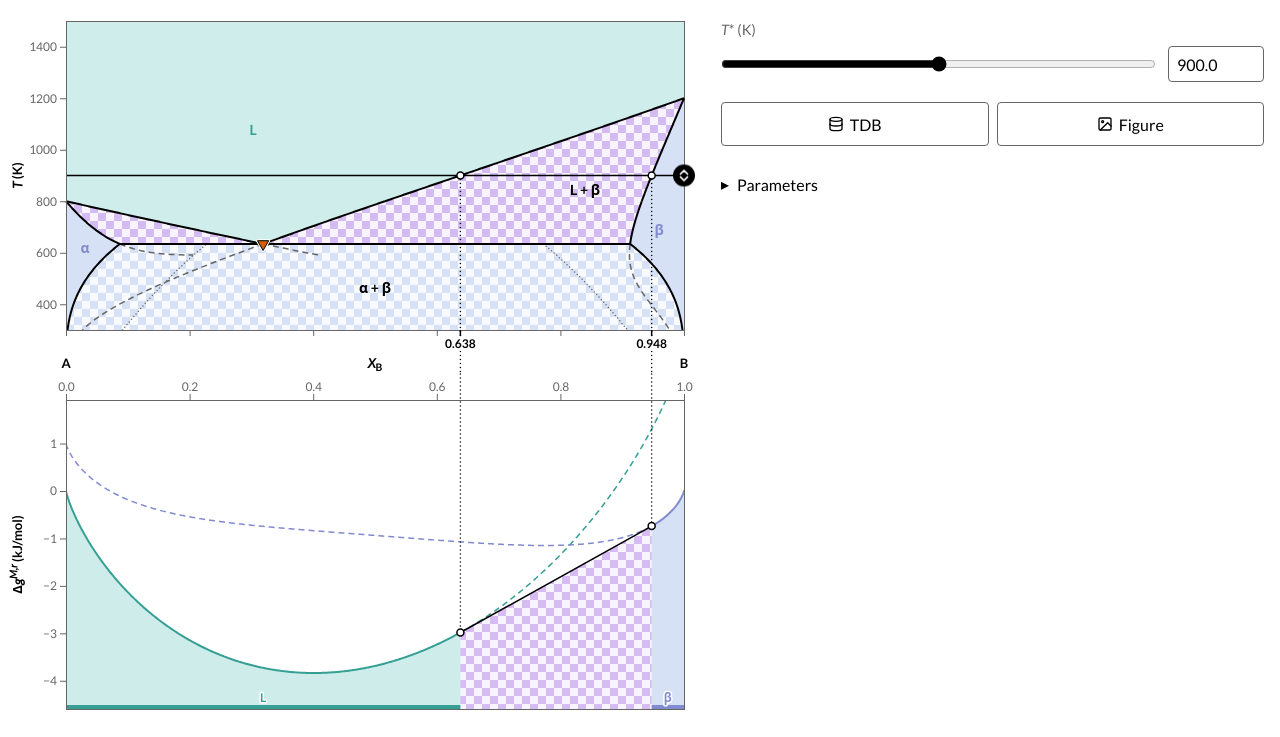
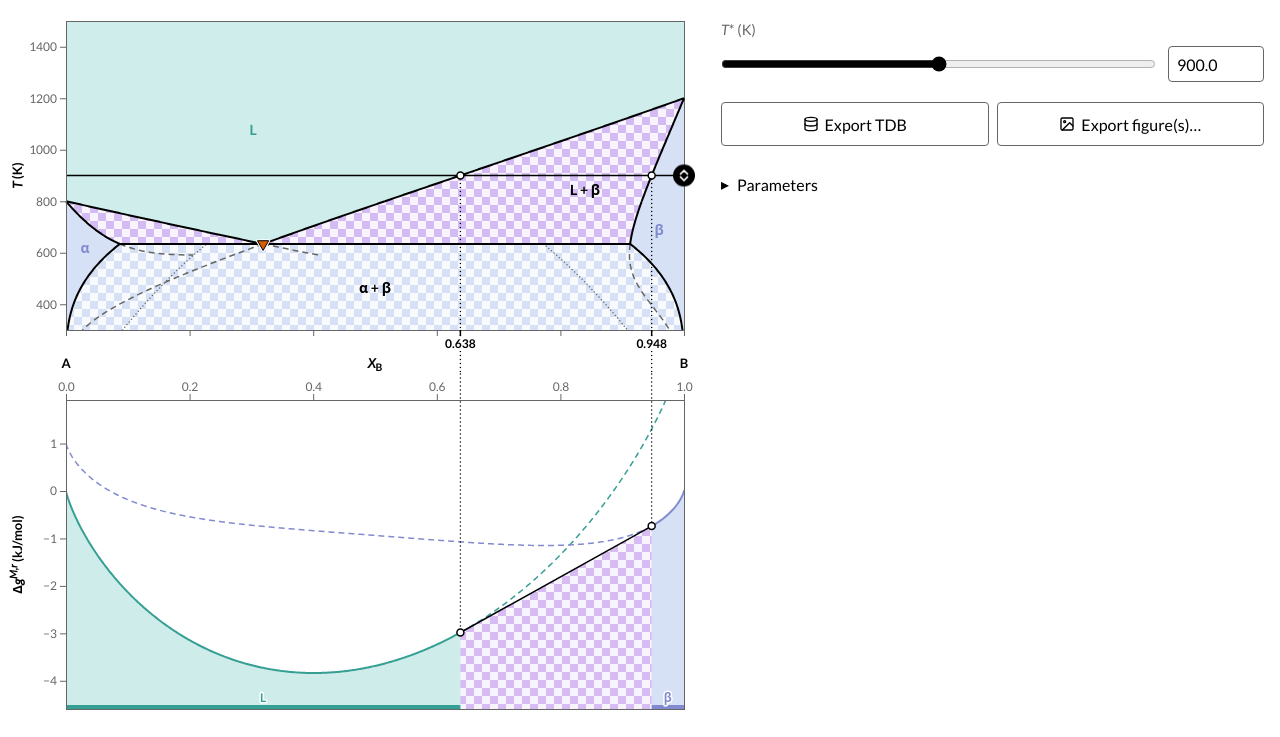
Before and after one commit to d2r2group/ThermoBRIDGE, a website built with Vite: page index.html in a window 1280 px wide. Shown: the part 63-800 px from the top of the page. Built offline with nearby package versions, Linux system fonts and the light colour scheme.

Commit message:
Rename the export buttons to Export TDB and Export figure(s)…, add download icons to the SVG and PNG menu items, and name the current cut's temperature in the Figure menu.

```diff
--- a/src/main.ts
+++ b/src/main.ts
@@ -50,8 +50,8 @@ probe.remove();
 // the plots, fitted to the window's height, with the α mode's pad over the lower one's box (phase
 // 17), and a column beside them where it has 19rem, or below them otherwise: the cut input (in the
 // α mode, the α values in its place), the lever readout (while the lever rule is on), the readout
-// (for screen readers only), the export row (TDB and Figure, §9 phase 20) and the Parameters
-// panel. The footer follows, after <main>.
+// (for screen readers only), the export row (Export TDB and Export figure(s), §9 phase 20) and
+// the Parameters panel. The footer follows, after <main>.
 const header = document.createElement("header");
 const mainRow = document.createElement("div");
 mainRow.className = "main-row";
--- a/src/styles/parameters.css
+++ b/src/styles/parameters.css
@@ -290,6 +290,11 @@
 /* The export row above the panel (plan §9 phase 20): TDB and Figure share its width, and Figure's
    menu of formats opens under it. */
 .export-row {
+  /* A container, for the narrow rules below; lifted, as containment makes it a stacking
+     context, so that Figure's menu stays over the panel after it. */
+  container-type: inline-size;
+  position: relative;
+  z-index: 2;
   display: grid;
   grid-template-columns: repeat(2, minmax(0, 1fr));
   gap: 0.5rem;
@@ -313,6 +318,20 @@
   flex: none;
 }
 
+/* Too narrow for an icon beside "Export figure(s)…": the labels alone, and on the narrowest
+   phones less padding. */
+@container (max-width: 23rem) {
+  .export-row .btn .icon {
+    display: none;
+  }
+}
+
+@container (max-width: 19rem) {
+  .export-row .btn {
+    padding: 0 0.25rem;
+  }
+}
+
 .figure-box {
   position: relative;
 }
@@ -321,9 +340,9 @@
   position: absolute;
   top: calc(100% + 0.25rem);
   right: 0;
-  /* At least the button's width, and room for three plot sizes in a row, growing leftwards. */
+  /* At least the button's width, and room for the two cuts in a row, growing leftwards. */
   box-sizing: border-box;
-  width: max(100%, min(17rem, calc(100vw - 2rem)));
+  width: max(100%, min(18.5rem, calc(100vw - 2rem)));
   z-index: 1;
   display: grid;
   padding: 0.25rem;
@@ -354,8 +373,14 @@
   border-bottom: 1px solid var(--muted);
 }
 
+/* Sized to their text, as Current cut also names its T, which wraps under it if the menu is too
+   narrow. */
 .figure-menu .choice.cuts {
-  grid-template-columns: repeat(2, minmax(0, 1fr));
+  grid-template-columns: repeat(2, auto);
+}
+
+.figure-menu .choice.cuts button {
+  white-space: normal;
 }
 
 .figure-menu .choice::before {
--- a/src/ui/about.ts
+++ b/src/ui/about.ts
@@ -163,14 +163,14 @@ const SECTIONS: readonly { heading: string; keys: readonly Key[] }[] = [
       {
         selector: ".export-row",
         context: "",
-        name: "TDB and Figure",
+        name: "Export TDB and Export figure(s)",
         text:
-          "Save a ZIP with the system's JSON file and, from TDB, the system as a CALPHAD " +
-          "database or, from Figure, the plots as SVG or PNG images: both plots together and " +
-          "each on its own, in the light theme, at the plot size chosen in Figure's menu, and a " +
+          "Save a ZIP with the system's JSON file and, from Export TDB, the system as a CALPHAD " +
+          "database or, from Export figure(s), the plots as SVG or PNG images: both plots together and " +
+          "each on its own, in the light theme, at the plot size chosen in its menu, and a " +
           "PNG at the DPI chosen there. In the <i>α</i> mode they export the system as " +
           "the Δ<i>g</i><sup>M</sup> mode would show it. With <i>All unique cuts</i> chosen in " +
-          "Figure's menu, in place of the current cut, the images are saved at each distinct cut, from high to low " +
+          "that menu, in place of the current cut, the images are saved at each distinct cut, from high to low " +
           "<i>T</i>: one in each band of the same phases, at its middle, and one at each invariant.",
       },
       {
--- a/src/ui/buttons.ts
+++ b/src/ui/buttons.ts
@@ -1,5 +1,5 @@
 // The labelled icon buttons of the Parameters panel, the export row and the main row (Import,
-// Export, TDB, Figure, Share), and the greying out of a control that the α mode does not use.
+// Export, Export TDB, Export figure(s), Share), and the greying out of a control that the α mode does not use.
 
 import { icon } from "./icons";
 
--- a/src/ui/exportRow.ts
+++ b/src/ui/exportRow.ts
@@ -1,10 +1,10 @@
-// The export row above the Parameters panel (plan §9 phases 20–21): TDB saves the system as a
-// CALPHAD database, Figure the plots as SVG or PNG images, each as one ZIP with the system's JSON
+// The export row above the Parameters panel (plan §9 phases 20–21): Export TDB saves the system
+// as a CALPHAD database, Export figure(s) the plots as SVG or PNG images, each as one ZIP with the system's JSON
 // file. Outside the panel's form, so both work with the panel closed and in the α mode, which
 // exports its system as the Δg^M mode would show it (`Store.dgState`). Figure's menu holds the
-// cuts (the current cut, or all unique cuts: each cut of `seriesCuts`, from the top of the window
-// down), the plot size and the PNG's DPI; a DPI too large for the figure is lowered, and a note
-// under Figure says so.
+// cuts (the current cut, named by its T, or all unique cuts: each cut of `seriesCuts`, from the
+// top of the window down), the plot size and the PNG's DPI; a DPI too large for the figure is
+// lowered, and a note under Figure says so.
 
 import { report, setLabel } from "./buttons";
 import { seriesCuts, seriesName } from "./cutSeries";
@@ -18,8 +18,9 @@ import {
   type FigureFormat,
   type FigurePlots,
 } from "./figure";
+import { formatInvariantT } from "./format";
 import type { PlotSize } from "./geometry";
-import { DATABASE, PICTURE } from "./icons";
+import { DATABASE, DOWNLOAD, PICTURE } from "./icons";
 import { DEFAULT_DPI, DPIS, fittingDpi } from "./png";
 import { stateAtCut, type State, type Store } from "./state";
 import { appliedSystem, fileName, toLink, toSystemFile } from "./systemFile";
@@ -152,16 +153,18 @@ export function createExportRow(
   const tdb = document.createElement("button");
   tdb.type = "button";
   tdb.className = "btn tdb";
-  setLabel(tdb, DATABASE, "TDB");
-  tdb.title = "Save the applied system as a CALPHAD database, with its JSON file";
+  setLabel(tdb, DATABASE, "Export TDB");
+  tdb.title = "Export the applied system as a CALPHAD database, with its JSON file";
 
   const box = document.createElement("div");
   box.className = "figure-box";
   const figure = document.createElement("button");
   figure.type = "button";
   figure.className = "btn figure";
-  setLabel(figure, PICTURE, "Figure");
-  figure.title = "Save the plots as SVG or PNG images, with the system's JSON file";
+  setLabel(figure, PICTURE, "Export figure(s)…");
+  figure.title =
+    "Choose the cuts, size and format, then export the plots as SVG or PNG images, with the " +
+    "system's JSON file";
   figure.setAttribute("aria-haspopup", "menu");
   figure.setAttribute("aria-expanded", "false");
   const menu = document.createElement("div");
@@ -222,7 +225,7 @@ export function createExportRow(
     item.type = "button";
     item.setAttribute("role", "menuitem");
     item.dataset.format = format;
-    item.textContent = text;
+    setLabel(item, DOWNLOAD, text);
     item.title = title;
     item.tabIndex = -1;
     menu.append(item);
@@ -248,6 +251,9 @@ export function createExportRow(
   };
   const open = () => {
     hideNote();
+    // Non-breaking spaces, so that a narrow menu wraps it as "Current cut" over "(1320 K)".
+    const T = formatInvariantT(store.dgState().cut).replace(" ", "\u00a0");
+    currentCut!.textContent = `Current\u00a0cut (${T})`;
     menu.hidden = false;
     figure.setAttribute("aria-expanded", "true");
     items[0]!.focus();
--- a/src/ui/modelDetails.ts
+++ b/src/ui/modelDetails.ts
@@ -267,7 +267,7 @@ export function modelDetailsHtml(): string {
 </section>
 <section>
   <h3>Exporting</h3>
-  <p><i>TDB</i> saves the system as a CALPHAD database in J/mol: the pure liquids are the
+  <p><i>Export TDB</i> saves the system as a CALPHAD database in J/mol: the pure liquids are the
   reference, the pure solids lie at ${tex`G = -\Delta h_i + \Delta s_i T`} with
   ${tex`\Delta h_i = T_{\mathrm{m},i}\,\Delta s_i`}, and each ${tex`\alpha`} is the zeroth
   Redlich–Kister term ${tex`L(\varphi, \mathrm{A}, \mathrm{B}; 0)`} of LIQUID or SOLID, each
@@ -277,7 +277,7 @@ export function modelDetailsHtml(): string {
   ${tex`\Delta h_\mathrm{f} - T\,\Delta s_\mathrm{f}`} below them at
   ${tex`X_\mathrm{c}`}. The elements are named from the components (upper-cased, at most two
   letters, else A and B); the file's header maps them back and holds the share link. The file
-  was checked with pycalphad; other programs have not been tried. <i>Figure</i> saves three SVG
+  was checked with pycalphad; other programs have not been tried. <i>Export figure(s)</i> saves three SVG
   or PNG images in the light theme: both plots, at the plot size chosen in the menu, the
   diagram alone with its
   ${tex`X_\mathrm{B}`} numbers, and the slice panel alone with its ${tex`X_\mathrm{B}`} axis
```
Also changed, not shown: tests/e2e/about.spec.ts (+1 -1 lines), tests/e2e/export.spec.ts (+1 -1 lines), tests/e2e/systemFile.spec.ts (+5 -3 lines), README.md.
